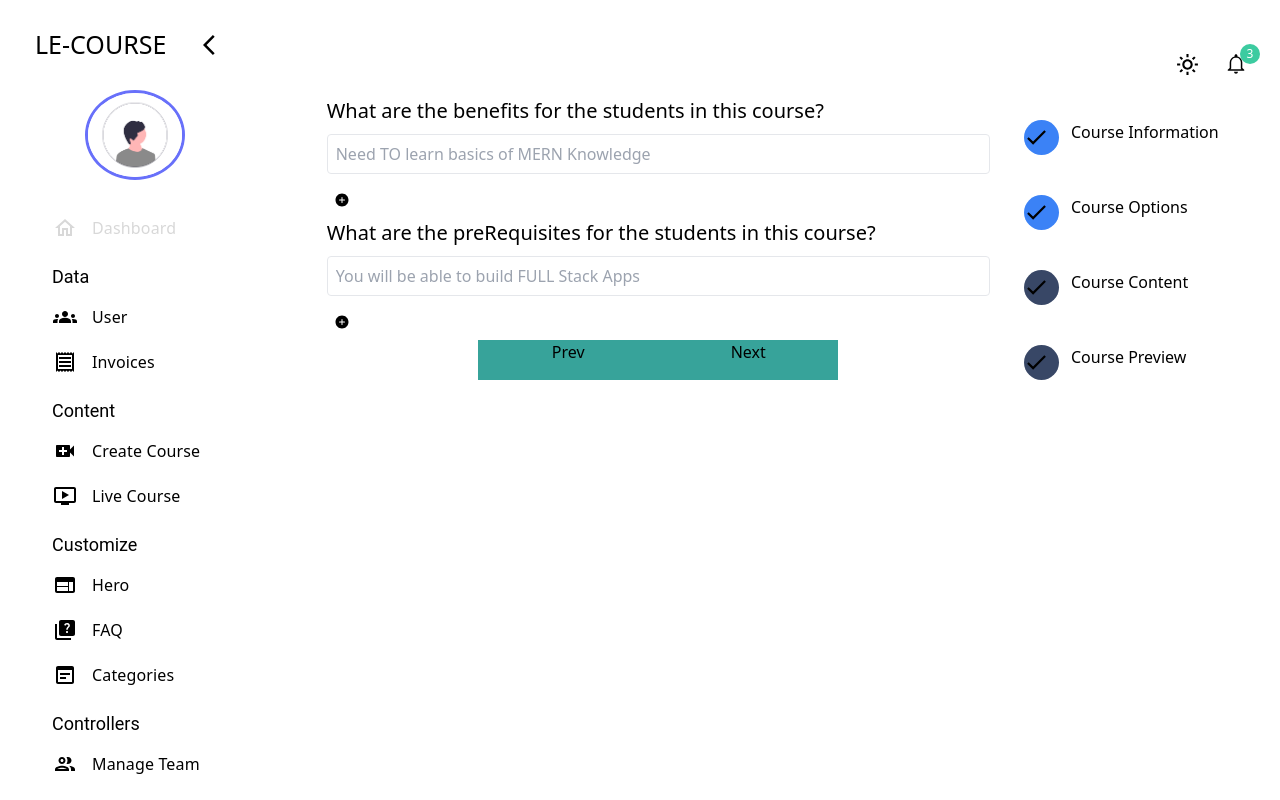
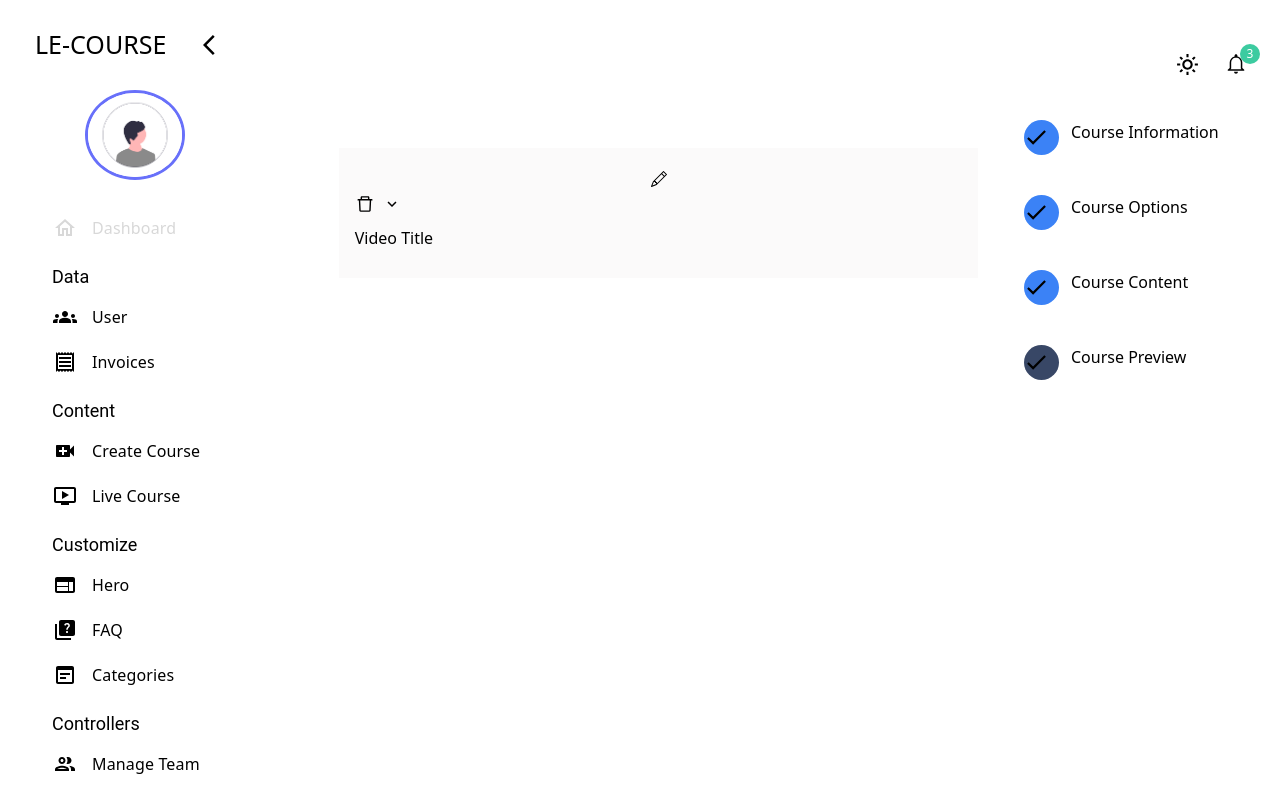
Before and after one commit to MutantBaby/LMS, a Next.js app in the folder client/: page /admin/create-course in a window 1280 px wide. Built offline with nearby package versions, Linux system fonts and the light colour scheme; no server answers.

Commit message:
impl course form

```diff
--- /dev/null
+++ b/client/app/_components/Admin/Course/CourseContent.tsx
@@ -0,0 +1,124 @@
+"use client";
+
+import { styles } from "@/styles";
+import React, { FC, useState } from "react";
+import { AiOutlineDelete } from "react-icons/ai";
+import { BsPencil } from "react-icons/bs";
+import { MdOutlineKeyboardArrowDown } from "react-icons/md";
+
+type Props = {
+  active: number;
+  courseContentData: any;
+  handleSubmit: () => void;
+  setActive: (active: number) => void;
+  setCourseContentData: (courseContentData: any) => void;
+};
+
+const CourseContent: FC<Props> = ({
+  active,
+  setActive,
+  handleSubmit,
+  courseContentData,
+  setCourseContentData,
+}) => {
+  const [activeSection, setActiveSection] = useState(1);
+  const [isCollapsed, setIsCollapsed] = useState(
+    Array(courseContentData.length).fill(false)
+  );
+
+  const handleCollapseToggle = (index: number) => {};
+
+  return (
+    <div className="w-[80%] m-auto mt-24 p-3">
+      <form action="" onSubmit={handleSubmit}>
+        {courseContentData.map((item: any, index: number) => {
+          const showSectionInput =
+            index === 0 ||
+            item.videoSection !== courseContentData[index - 1].videoSection;
+
+          return (
+            <div key={index}>
+              <div
+                className={`w-full bg-[#cdc8c817] p-4 ${
+                  showSectionInput ? "mt-10" : "mb-0"
+                }`}>
+                {showSectionInput && (
+                  <div>
+                    <div className="flex w-full items-center">
+                      <input
+                        type="text"
+                        className={`text-[20px] font-Poppins cursor-pointer dark:text-white text-black bg-transparent outline-none ${
+                          item.videoSection === "Untitled Section"
+                            ? "w-[170px]"
+                            : "w-min"
+                        }`}
+                        value={item.videoSection}
+                        onChange={(e: any) => {
+                          const updateData = [...courseContentData];
+                          updateData[index].videoSection = e.target.value;
+                          setCourseContentData(updateData);
+                        }}
+                      />
+
+                      <BsPencil className="cursor-pointer dark:text-white text-black" />
+                    </div>
+                  </div>
+                )}
+
+                <div className="flex w-full items-center justify-between my-0">
+                  {isCollapsed[index] ? (
+                    <>
+                      {item?.title ? (
+                        <p className="font-Poppins dark:text-white text-black">
+                          {index + 1}, {item.title}
+                        </p>
+                      ) : (
+                        <></>
+                      )}
+                    </>
+                  ) : (
+                    <></>
+                  )}
+
+                  {/* arrow btn for collasped */}
+                  <div className="flex items-center ">
+                    <AiOutlineDelete
+                      onClick={() => {
+                        if (index > 0) {
+                          const updateData = [...courseContentData];
+                          updateData.splice(index, 1);
+                          setCourseContentData(updateData);
+                        }
+                      }}
+                      className={`dark:text-white text-[20px] mr-2 text-black ${
+                        index > 0 ? "cursor-pointer" : "cursor-no-drop"
+                      }`}
+                    />
+                    <MdOutlineKeyboardArrowDown
+                      fontSize={"large"}
+                      className="dark:text-white text-black"
+                      style={{
+                        transform: isCollapsed[index]
+                          ? "rotate(180deg)"
+                          : "rotate(0deg)",
+                      }}
+                      onClick={() => handleCollapseToggle(index)}
+                    />
+                  </div>
+                </div>
+
+                {!isCollapsed[index] && (
+                  <div className="my-3">
+                    <label className={styles.label}>Video Title</label>
+                  </div>
+                )}
+              </div>
+            </div>
+          );
+        })}
+      </form>
+    </div>
+  );
+};
+
+export default CourseContent;
--- a/client/app/_components/Admin/Course/CourseData.tsx
+++ b/client/app/_components/Admin/Course/CourseData.tsx
@@ -107,14 +107,14 @@ const CourseData: FC<Props> = ({
         />
       </div>
 
-      <div className="w-full flex items-center justify-center">
+      <div className="w-full flex items-center justify-between">
         <div
-          className="w-full 800px:w-[180px] cursor-pointer h-[40px] bg-[#37a39a] text-center text-[#]"
+          className="w-full 800px:w-[180px] cursor-pointer h-[40px] bg-[#37a39a] text-center text-[#fff] rounded mt-8 "
           onClick={() => prevButton()}>
           Prev
         </div>
         <div
-          className="w-full 800px:w-[180px] cursor-pointer h-[40px] bg-[#37a39a] text-center text-[#]"
+          className="w-full 800px:w-[180px] cursor-pointer h-[40px] bg-[#37a39a] text-center text-[#fff] rounded mt-8 "
           onClick={() => handleOptions()}>
           Next
         </div>
--- a/client/app/_components/Admin/Course/CreateCourse.tsx
+++ b/client/app/_components/Admin/Course/CreateCourse.tsx
@@ -5,11 +5,12 @@ import React, { FC, useState } from "react";
 import CourseOptions from "./CourseOptions";
 import CourseInformation from "./CourseInformation";
 import CourseData from "./CourseData";
+import CourseContent from "./CourseContent";
 
 type Props = {};
 
 const CreateCourse: FC<Props> = () => {
-  const [active, setActive] = useState(1);
+  const [active, setActive] = useState(2);
   const [courseData, setCourseData] = useState({});
   const [benefits, setBenefits] = useState([{ title: "" }]);
   const [preRequisites, setPreRequisites] = useState([{ title: "" }]);
@@ -34,6 +35,8 @@ const CreateCourse: FC<Props> = () => {
     },
   ]);
 
+  const handleSubmit = () => {};
+
   return (
     <div className="w-full flex min-h-screen">
       <div className="w-[80%]">
@@ -56,6 +59,16 @@ const CreateCourse: FC<Props> = () => {
             setPreRequisites={setPreRequisites}
           />
         )}
+
+        {active === 2 && (
+          <CourseContent
+            active={active}
+            setActive={setActive}
+            courseContentData={courseContentData}
+            setCourseContentData={setCourseContentData}
+            handleSubmit={handleSubmit}
+          />
+        )}
       </div>
 
       <div className="w-[20%] mt-[100px] h-screen fixed z-[-1] top-18 right-0">
```
